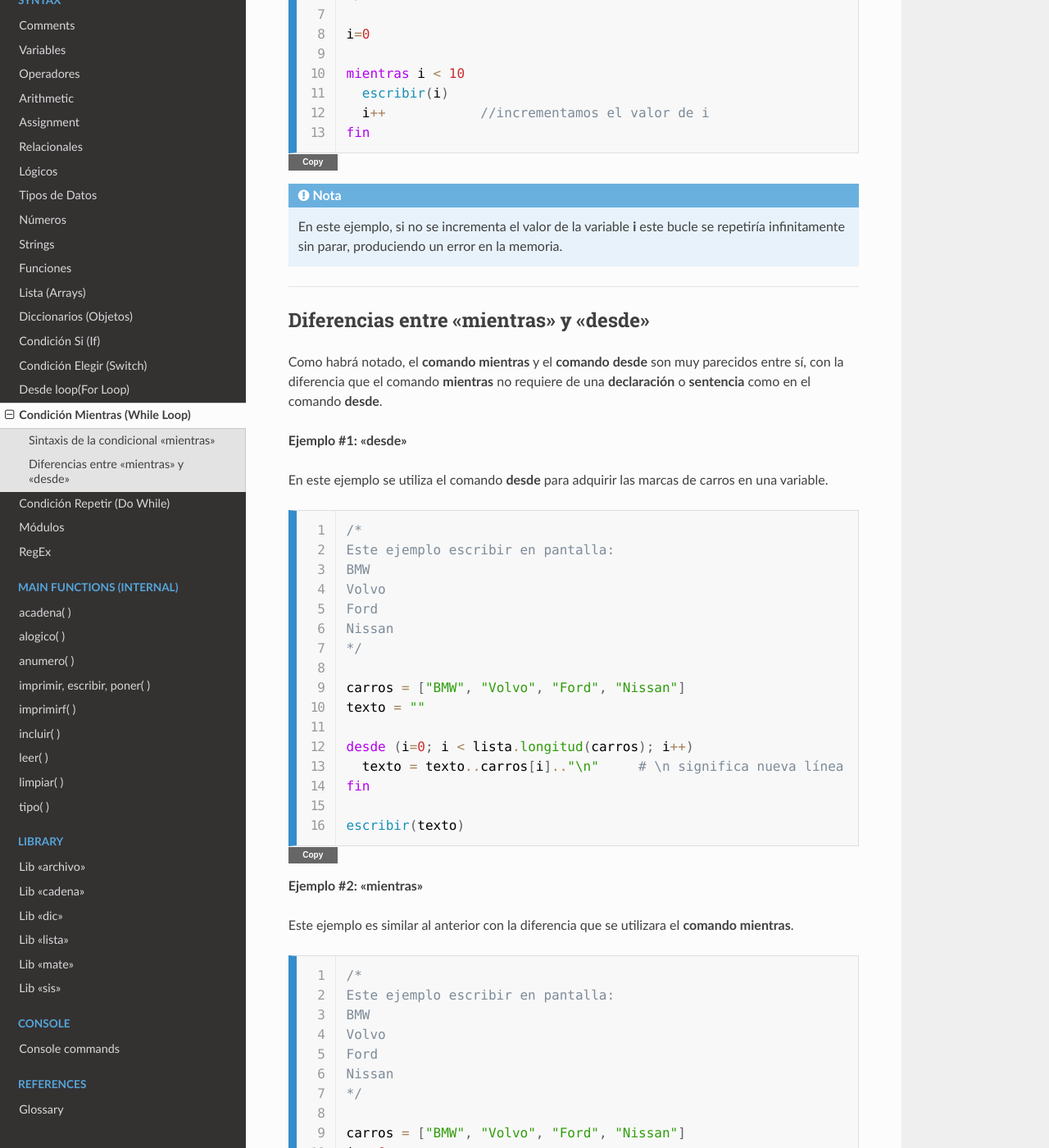
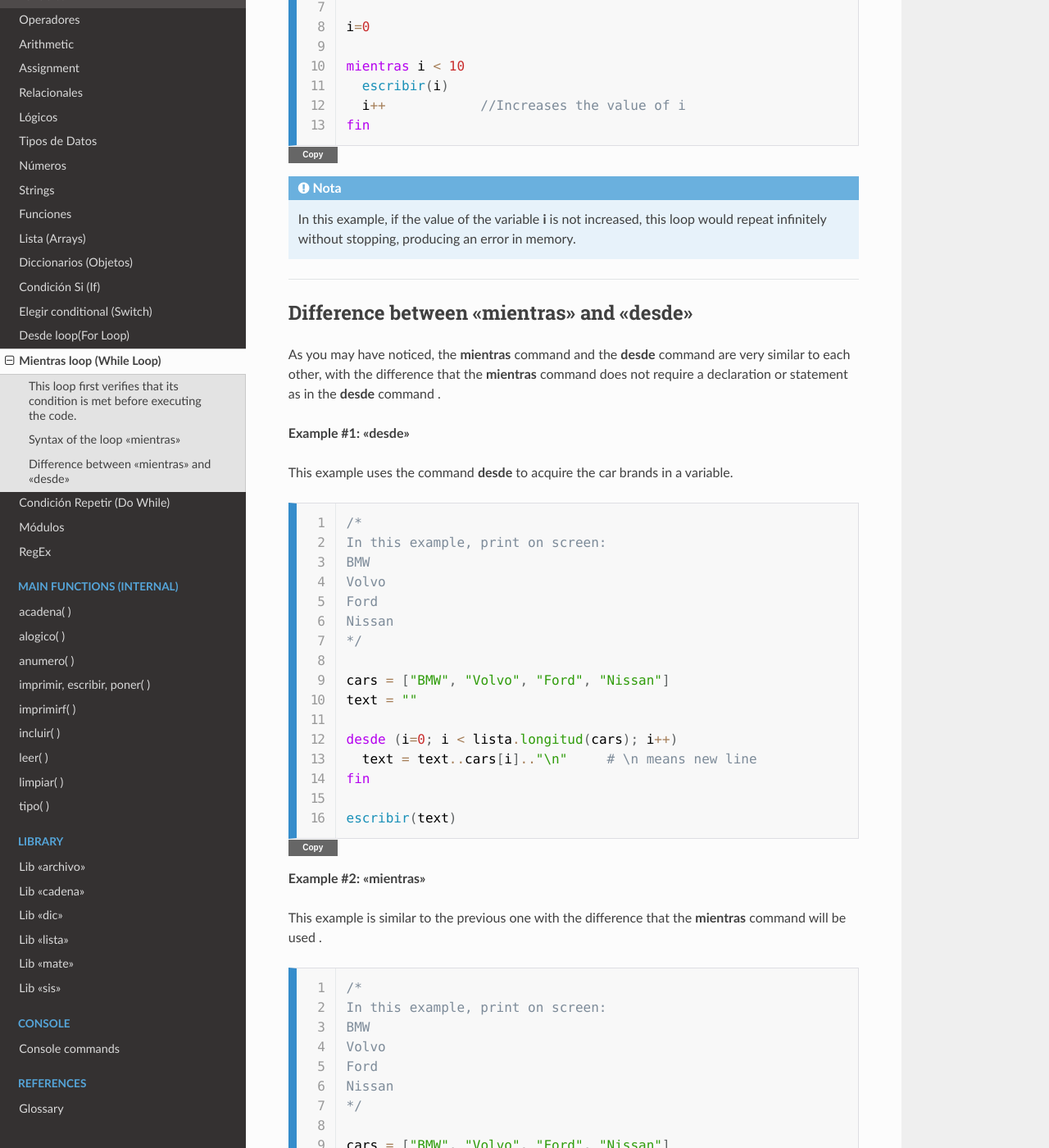
Before and after one commit to LatinoDocs/Manual-Latino.en-USA, a Sphinx documentation site: the page built from docs/sintaxis/Condicion-Mientras.rst, in a window 1280 px wide and 1400 px high, scrolled down 725 px. Shown: the whole window at 82% size. Built offline with Sphinx 7.4.7 and the Read the Docs theme 2.0.0, drawn with Linux system fonts in a browser that asks for light colours; comment, search, counter and statistics services are not loaded; some of the changed text lies outside the part shown.

Commit message:
📝 traducir sintaxis

```diff
--- a/docs/sintaxis/Condicion-Mientras.rst
+++ b/docs/sintaxis/Condicion-Mientras.rst
@@ -3,33 +3,32 @@
    :keywords: manual, documentacion, latino, sintaxis, mientras, while
 
 ================================
-Condición Mientras (While Loop)
+Mientras loop (While Loop)
 ================================
-La **condicional mientras** ejecuta un bloque de código repetidas veces mientras su **condición** se siga cumpliendo (sea verdadera).
+The **mientras loop** executing a block of code repeatedly as long as its **condition** is still met (is true).
 
-Esta condicional primero verifica que su condición se cumpla antes de ejecutar el código.
-
+This loop first verifies that its condition is met before executing the code.
 ----
 
-Sintaxis de la condicional "mientras"
+Syntax of the loop "mientras"
 --------------------------------------
 
-**Ejemplo de sintaxis**
+**Syntax example**
 
 .. code-block:: bash
 
-   mientras (condición)
-     #Bloque de código
+   mientras (condition)
+     #Code block
    fin
 
-**Ejemplo de código**
+**Code example**
 
 .. raw:: html
 
    <pre><code class="language-latino line-numbers">/*
-   Mientras la operación sea verdadera
-   este código escribirá en pantalla
-   los siguientes números:
+   As long as the operation is true
+   this code will write on screen
+   the following numbers:
    0 1 2 3 4 5 6 7 8 9
    */
 
@@ -37,61 +36,61 @@ Sintaxis de la condicional "mientras"
 
    mientras i < 10
      escribir(i)
-     i++            //incrementamos el valor de i
+     i++            //Increases the value of i
    fin</code></pre>
 
-.. note:: En este ejemplo, si no se incrementa el valor de la variable **i** este bucle se repetiría infinitamente sin parar, produciendo un error en la memoria.
+.. note:: In this example, if the value of the variable **i** is not increased, this loop would repeat infinitely without stopping, producing an error in memory.
 
 ----
 
-Diferencias entre "mientras" y "desde"
+Difference between "mientras" and "desde"
 ---------------------------------------
-Como habrá notado, el **comando mientras** y el **comando desde** son muy parecidos entre sí, con la diferencia que el comando **mientras** no requiere de una **declaración** o **sentencia** como en el comando **desde**.
+As you may have noticed, the **mientras** command and the **desde** command are very similar to each other, with the difference that the **mientras** command does not require a declaration or statement as in the **desde** command .
 
-**Ejemplo #1: "desde"**
+**Example #1: "desde"**
 
-En este ejemplo se utiliza el comando **desde** para adquirir las marcas de carros en una variable.
+This example uses the command **desde** to acquire the car brands in a variable.
 
 .. raw:: html
 
    <pre><code class="language-latino line-numbers">/*
-   Este ejemplo escribir en pantalla:
+   In this example, print on screen:
    BMW
    Volvo
    Ford
    Nissan
    */
 
-   carros = ["BMW", "Volvo", "Ford", "Nissan"]
-   texto = ""
+   cars = ["BMW", "Volvo", "Ford", "Nissan"]
+   text = ""
 
-   desde (i=0; i < lista.longitud(carros); i++)
-     texto = texto..carros[i].."\n"     # \n significa nueva línea
+   desde (i=0; i < lista.longitud(cars); i++)
+     text = text..cars[i].."\n"     # \n means new line
    fin
 
-   escribir(texto)</code></pre>
+   escribir(text)</code></pre>
 
-**Ejemplo #2: "mientras"**
+**Example #2: "mientras"**
 
-Este ejemplo es similar al anterior con la diferencia que se utilizara el **comando mientras**.
+This example is similar to the previous one with the difference that the **mientras** command will be used .
 
 .. raw:: html
 
    <pre><code class="language-latino line-numbers">/*
-   Este ejemplo escribir en pantalla:
+   In this example, print on screen:
    BMW
    Volvo
    Ford
    Nissan
    */
 
-   carros = ["BMW", "Volvo", "Ford", "Nissan"]
+   cars = ["BMW", "Volvo", "Ford", "Nissan"]
    i = 0
-   texto = ""
+   text = ""
 
-   mientras(i < lista.longitud(carros))
-     texto = texto..carros[i].."\n"     # \n significa nueva línea
+   mientras(i < lista.longitud(cars))
+     text = text..cars[i].."\n"     # \n means new line
    i++
    fin
 
-   escribir(texto)</code></pre>
+   escribir(text)</code></pre>
```
Also changed, not shown: docs/sintaxis/Condicion-Elegir.rst (+31 -31 lines).
